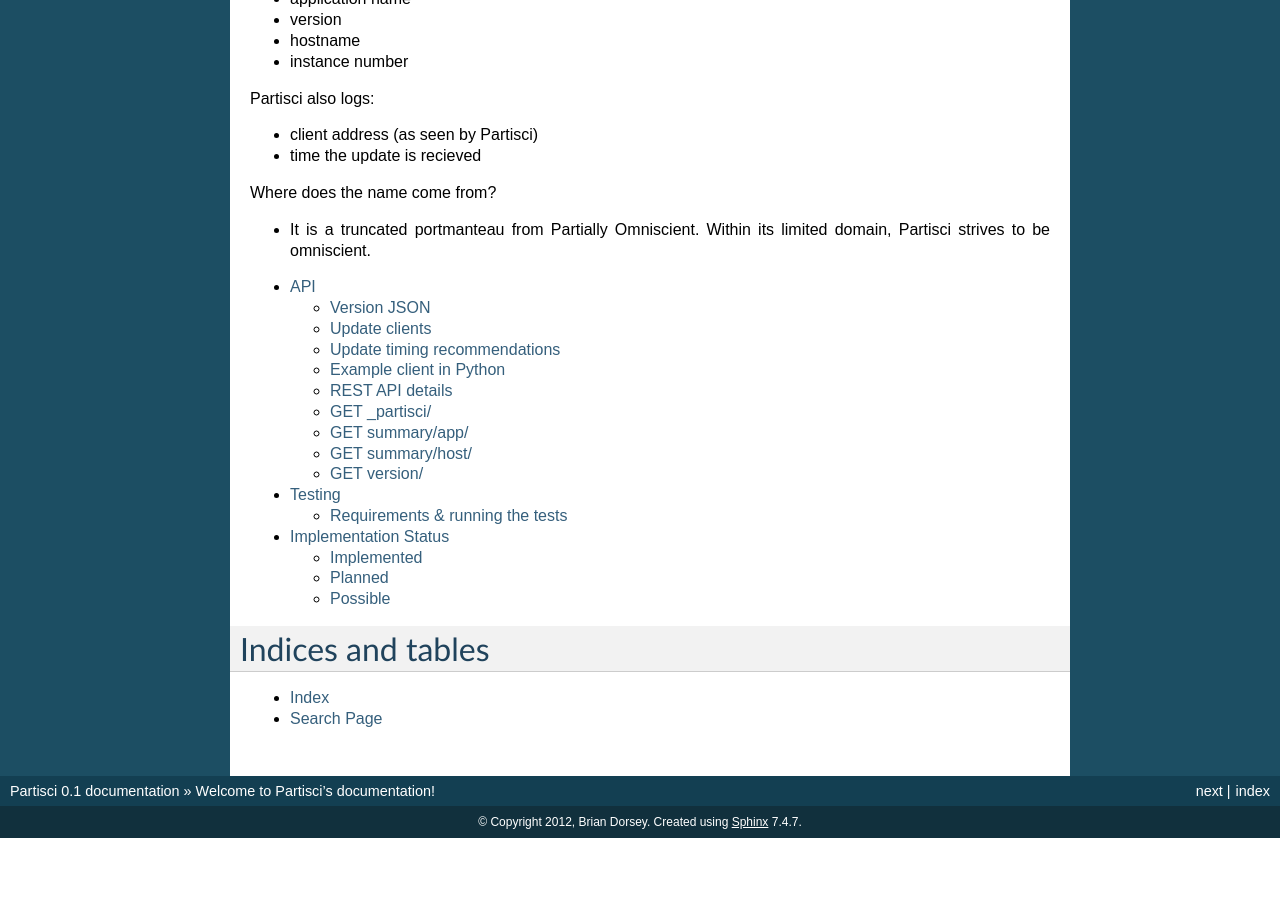
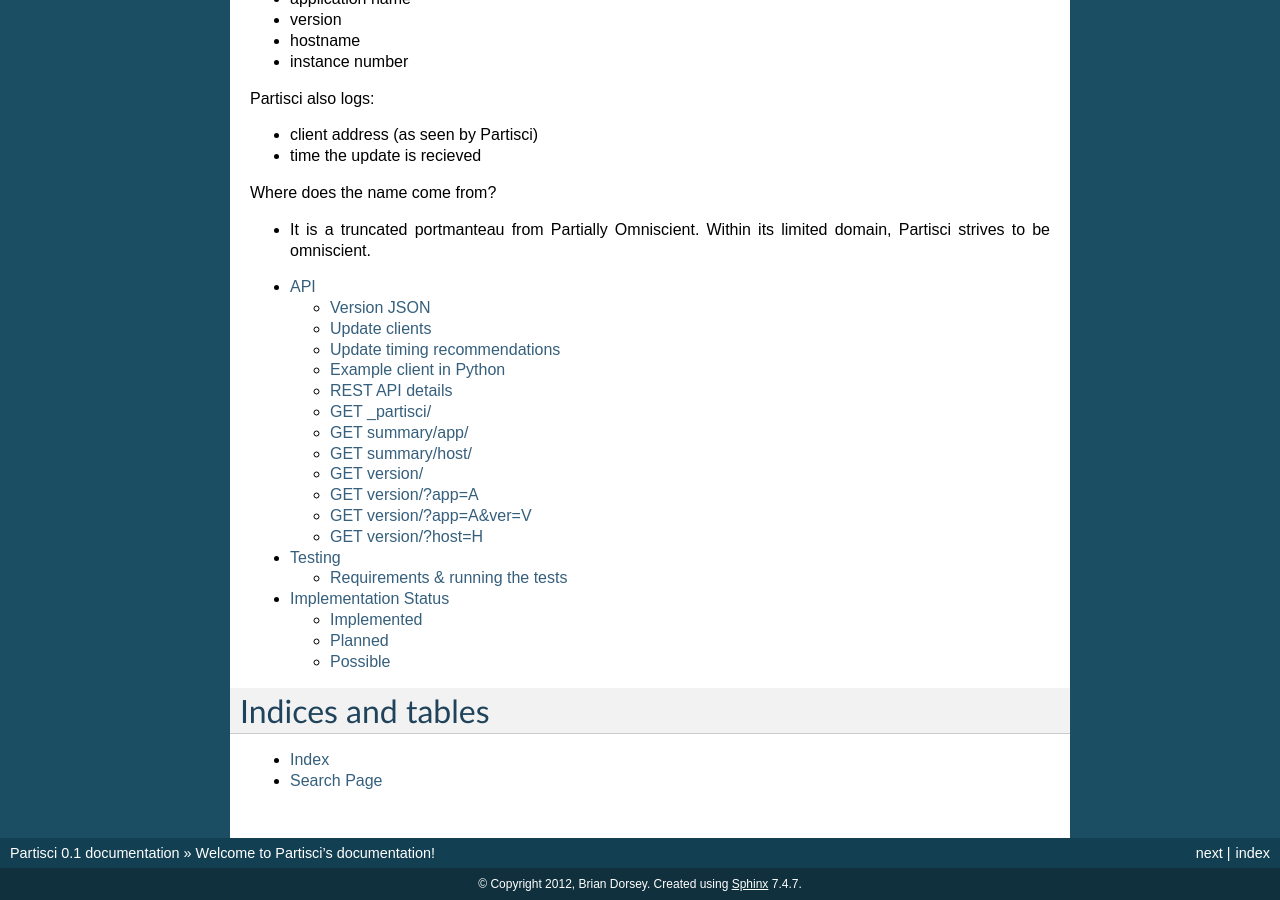
Before and after one commit to briandorsey/partisci, a Sphinx documentation site: the page built from doc/index.rst, in a window 1280 px wide and 900 px high, scrolled down 813 px. Built offline with Sphinx 7.4.7, drawn with Linux system fonts in a browser that asks for light colours; before the commit the page ends 1651 px from its top, so only the background shows below that; some of the changed lines change nothing that is shown.

Commit message:
doc updates

```diff
--- a/doc/api.rst
+++ b/doc/api.rst
@@ -128,16 +128,35 @@
     :nostderr:
 
 
-``app_id`` and ``host`` can be used as parameters to filter the results.
+GET version/?app=A
+-------------------------
+
+``app_id`` can be used as a parameter to filter the results.
 
 .. command-output:: curl 'http://localhost:7777/api/v1/version/?app_id=demo_app_a' | python -m json.tool
     :shell:
     :nostderr:
 
+GET version/?app=A&ver=V
+-------------------------
+
+``ver`` can be added to see a specific ``app`` / ``ver`` combination. Useful to see which hosts are running a version which needs updating.
+
+.. command-output:: curl 'http://localhost:7777/api/v1/version/?app_id=demo_app_a&ver=1.0' | python -m json.tool
+    :shell:
+    :nostderr:
+
+GET version/?host=H
+-------------------------
+
+``host`` can be used as a parameter to filter the results. Either alone inventory all applications:
+
 .. command-output:: curl 'http://localhost:7777/api/v1/version/?host=host1.example.com' | python -m json.tool
     :shell:
     :nostderr:
 
+or for a specific application:
+
 .. command-output:: curl 'http://localhost:7777/api/v1/version/?app_id=demo_app_a&host=host1.example.com' | python -m json.tool
     :shell:
     :nostderr:
--- a/doc/doc_updates.py
+++ b/doc/doc_updates.py
@@ -12,6 +12,8 @@
 hosts = ["host1.example.com",
          "host2.example.com"]
 
+versions = ["1.0", "2.0"]
+
 for app in apps:
-    for host in hosts:
-        pypartisci.send_update(server, port, app, "1.0demo", host)
+    for i, host in enumerate(hosts):
+        pypartisci.send_update(server, port, app, versions[i], host)
```
Also changed, not shown: 1 other file.
